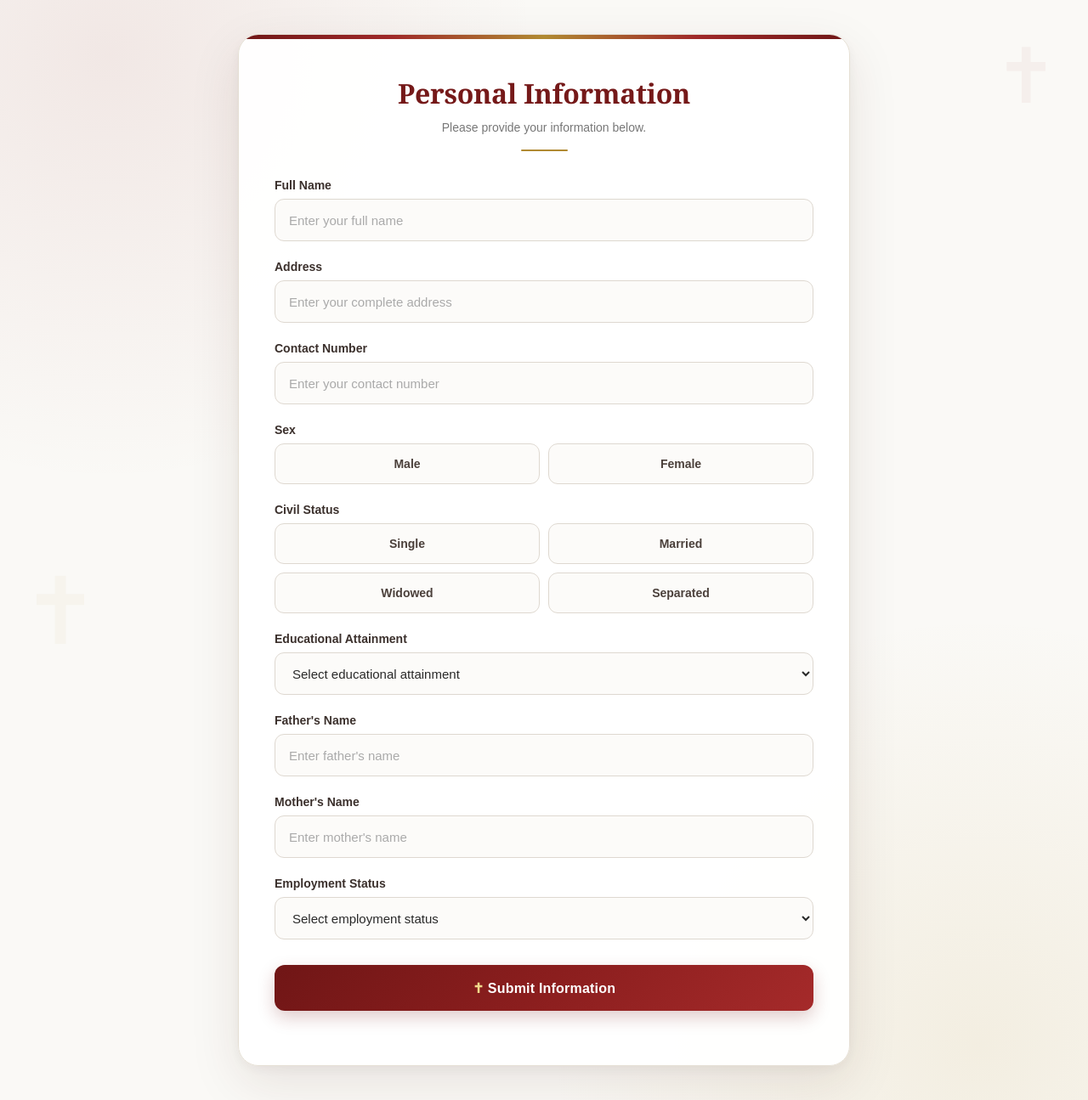
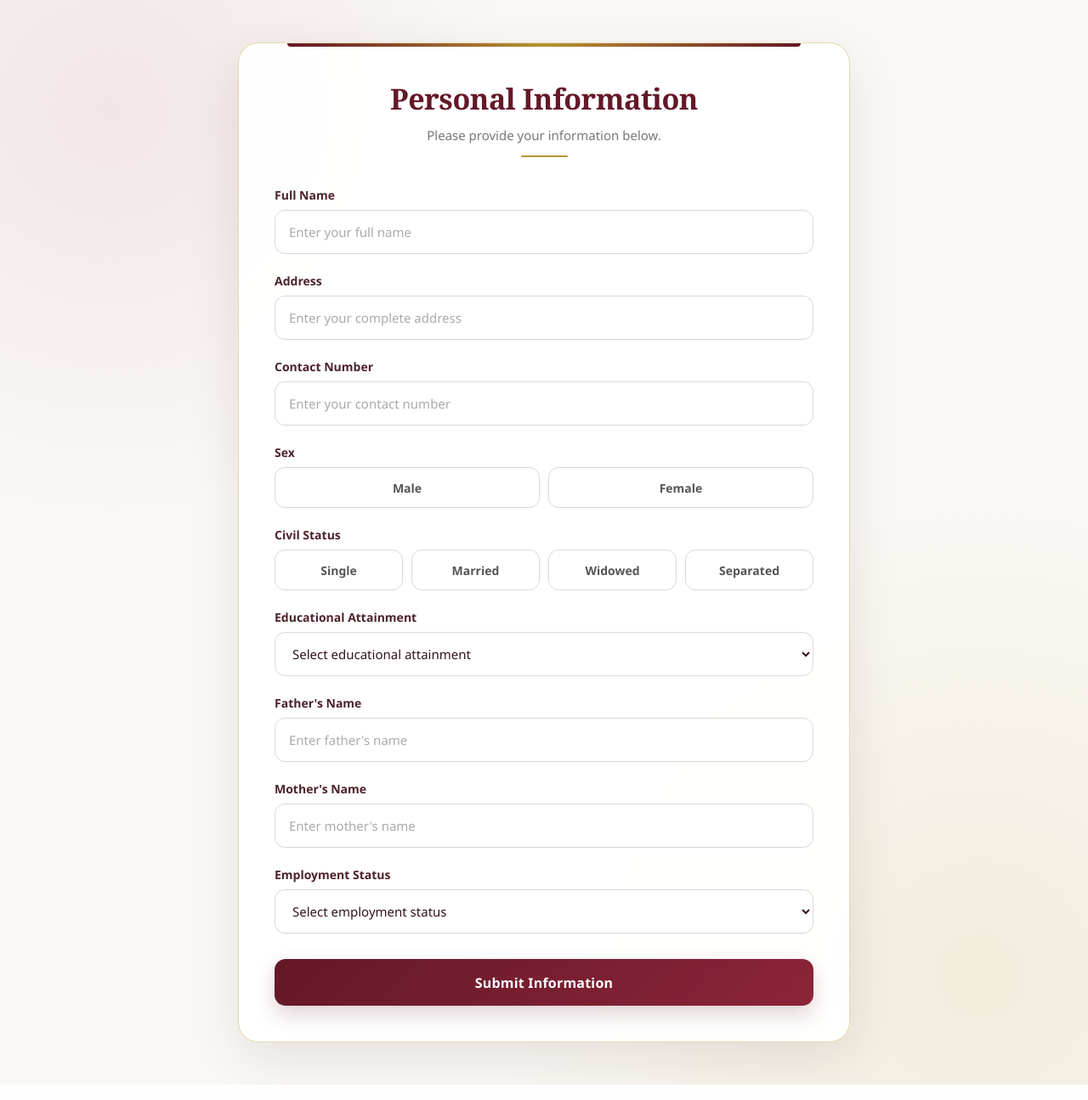
Before and after one commit to marrajanerick-alt/ja1manaoag, a Flask app: page / in a window 1280 px wide. Shown: the whole page at 85% size. Run offline with Flask 3, Linux system fonts and the light colour scheme.

Commit message:
Improve website design

```diff
--- a/static/style.css
+++ b/static/style.css
@@ -15,315 +14,175 @@ html {
 
 body {
     min-height: 100vh;
-
-    font-family: Arial, Helvetica, sans-serif;
-
-    color: #2b2b2b;
+    padding: 30px 15px;
+    font-family: "Segoe UI", Arial, sans-serif;
+    color: #35151d;
 
     background:
         radial-gradient(
-            circle at 10% 5%,
-            rgba(139, 28, 28, 0.08),
+            circle at 10% 10%,
+            rgba(128, 25, 45, 0.08),
             transparent 30%
         ),
         radial-gradient(
-            circle at 90% 95%,
-            rgba(180, 140, 40, 0.10),
-            transparent 30%
+            circle at 90% 90%,
+            rgba(190, 150, 45, 0.12),
+            transparent 35%
         ),
-        #faf9f6;
+        #faf8f5;
+}
 
-    padding: 40px 16px;
 
-    overflow-x: hidden;
+/* ================================
+   MAIN CONTAINER
+================================ */
+
+.container {
+    width: 100%;
+    max-width: 720px;
+    margin: 20px auto;
+
+    padding: 42px;
+
+    background: rgba(255, 255, 255, 0.94);
+
+    border: 1px solid rgba(190, 150, 45, 0.35);
+    border-radius: 24px;
+
+    box-shadow:
+        0 20px 60px rgba(60, 20, 30, 0.10);
+
+    position: relative;
+
+    animation: fadeUp 0.7s ease;
+}
+
+
+/* Elegant top accent */
+
+.container::before {
+    content: "";
+    position: absolute;
+
+    top: 0;
+    left: 8%;
+    right: 8%;
+
+    height: 4px;
+
+    border-radius: 0 0 10px 10px;
+
+    background: linear-gradient(
+        90deg,
+        #641827,
+        #b89232,
+        #641827
+    );
+}
+
+
+/* ================================
+   HEADER
+================================ */
+
+h1 {
+    text-align: center;
+
+    font-family: Georgia, "Times New Roman", serif;
+
+    font-size: 34px;
+    font-weight: 700;
+
+    color: #641827;
+
+    letter-spacing: -0.5px;
+
+    margin-bottom: 10px;
+}
+
+.subtitle {
+    text-align: center;
+
+    color: #777;
+
+    font-size: 15px;
+
+    margin-bottom: 35px;
 
     position: relative;
 }
 
 
-/* ========================================
-   SUBTLE FAITH DECORATION
-======================================== */
-
-body::before {
-    content: "✝";
-
-    position: fixed;
-
-    top: 25px;
-    right: 35px;
-
-    font-family: Georgia, serif;
-
-    font-size: 90px;
-
-    color: #8b1e1e;
-
-    opacity: 0.045;
-
-    pointer-events: none;
-
-    z-index: -1;
-}
-
-
-body::after {
-    content: "✝";
-
-    position: fixed;
-
-    bottom: 10px;
-    left: 25px;
-
-    font-family: Georgia, serif;
-
-    font-size: 110px;
-
-    color: #b08a32;
-
-    opacity: 0.045;
-
-    pointer-events: none;
-
-    z-index: -1;
-}
-
-
-/* ========================================
-   MAIN CONTAINER
-======================================== */
-
-.container {
-
-    width: 100%;
-
-    max-width: 720px;
-
-    margin: 0 auto;
-
-    padding: 42px;
-
-    background:
-        rgba(255, 255, 255, 0.94);
-
-    border: 1px solid #e5dfd4;
-
-    border-radius: 24px;
-
-    box-shadow:
-        0 20px 60px rgba(70, 30, 20, 0.10),
-        0 4px 15px rgba(70, 30, 20, 0.05);
-
-    position: relative;
-
-    overflow: hidden;
-
-    animation: appear 0.7s ease-out;
-}
-
-
-/* Burgundy top border */
-
-.container::before {
-
-    content: "";
-
-    position: absolute;
-
-    top: 0;
-    left: 0;
-
-    width: 100%;
-
-    height: 5px;
-
-    background:
-        linear-gradient(
-            90deg,
-            #6f1717,
-            #9f2929,
-            #b08a32,
-            #9f2929,
-            #6f1717
-        );
-}
-
-
-@keyframes appear {
-
-    from {
-        opacity: 0;
-        transform: translateY(25px);
-    }
-
-    to {
-        opacity: 1;
-        transform: translateY(0);
-    }
-}
-
-
-/* ========================================
-   HEADER
-======================================== */
-
-h1 {
-
-    text-align: center;
-
-    font-family: Georgia, "Times New Roman", serif;
-
-    font-size: 32px;
-
-    font-weight: 700;
-
-    color: #751919;
-
-    margin-top: 5px;
-
-    margin-bottom: 8px;
-
-    letter-spacing: -0.3px;
-}
-
-
-.subtitle {
-
-    text-align: center;
-
-    color: #777;
-
-    font-size: 14px;
-
-    line-height: 1.6;
-
-    margin-bottom: 32px;
-}
-
-
-/* Small decorative line */
+/* Gold decorative line */
 
 .subtitle::after {
-
     content: "";
 
     display: block;
 
     width: 55px;
-
     height: 2px;
 
-    margin: 15px auto 0;
+    margin: 14px auto 0;
 
-    background: #b08a32;
+    background: #b89232;
 
-    border-radius: 10px;
+    border-radius: 5px;
 }
 
 
-/* ========================================
-   FORM GROUP
-======================================== */
+/* ================================
+   FORM
+================================ */
+
+form {
+    display: flex;
+    flex-direction: column;
+    gap: 22px;
+}
 
 .form-group {
-
-    margin-bottom: 22px;
-
-    animation: fieldAppear 0.55s ease both;
+    display: flex;
+    flex-direction: column;
 }
 
 
-.form-group:nth-child(1) {
-    animation-delay: 0.05s;
-}
+/* ================================
+   LABELS
+================================ */
 
-.form-group:nth-child(2) {
-    animation-delay: 0.10s;
-}
+label {
+    margin-bottom: 8px;
 
-.form-group:nth-child(3) {
-    animation-delay: 0.15s;
-}
+    font-size: 14px;
+    font-weight: 600;
 
-.form-group:nth-child(4) {
-    animation-delay: 0.20s;
-}
-
-.form-group:nth-child(5) {
-    animation-delay: 0.25s;
-}
-
-.form-group:nth-child(6) {
-    animation-delay: 0.30s;
-}
-
-.form-group:nth-child(7) {
-    animation-delay: 0.35s;
-}
-
-.form-group:nth-child(8) {
-    animation-delay: 0.40s;
-}
-
-.form-group:nth-child(9) {
-    animation-delay: 0.45s;
+    color: #4d222b;
 }
 
 
-@keyframes fieldAppear {
-
-    from {
-        opacity: 0;
-        transform: translateY(12px);
-    }
-
-    to {
-        opacity: 1;
-        transform: translateY(0);
-    }
-}
-
-
-/* ========================================
-   LABELS
-======================================== */
-
-label {
-
-    display: block;
-
-    font-size: 14px;
-
-    font-weight: 600;
-
-    color: #3b302c;
-
-    margin-bottom: 8px;
-}
-
-
-/* ========================================
-   INPUTS
-======================================== */
+/* ================================
+   INPUTS & SELECTS
+================================ */
 
 input[type="text"],
 input[type="tel"],
 select {
-
     width: 100%;
 
-    height: 50px;
+    height: 52px;
 
     padding: 0 16px;
 
-    border: 1px solid #ded8d0;
+    border: 1px solid #ded7d1;
 
-    border-radius: 11px;
+    border-radius: 12px;
 
-    background: #fcfbf9;
+    background: #fff;
 
-    color: #292929;
+    color: #35151d;
 
+    font-family: inherit;
     font-size: 15px;
 
     outline: none;
@@ -331,91 +190,74 @@ select {
     transition:
         border-color 0.25s ease,
         box-shadow 0.25s ease,
-        background 0.25s ease,
-        transform 0.25s ease;
+        transform 0.25s ease,
+        background 0.25s ease;
 }
 
 
-input[type="text"]::placeholder,
-input[type="tel"]::placeholder {
+/* Placeholder */
 
+input::placeholder {
     color: #aaa;
 }
 
 
-input[type="text"]:hover,
-input[type="tel"]:hover,
-select:hover {
-
-    border-color: #c9bfb5;
-}
-
+/* Focus */
 
 input[type="text"]:focus,
 input[type="tel"]:focus,
 select:focus {
+    border-color: #8a2639;
 
-    background: #ffffff;
-
-    border-color: #8b1e1e;
+    background: #fff;
 
     box-shadow:
-        0 0 0 4px rgba(139, 30, 30, 0.09);
+        0 0 0 4px rgba(138, 38, 57, 0.08);
 
     transform: translateY(-1px);
 }
 
+
+/* Select arrow */
 
 select {
     cursor: pointer;
 }
 
 
-select option {
-
-    background: white;
-
-    color: #292929;
-}
-
-
-/* ========================================
+/* ================================
    RADIO BUTTONS
-======================================== */
+================================ */
 
 .radio-group {
+    display: flex;
 
-    display: grid;
-
-    grid-template-columns:
-        repeat(2, 1fr);
+    flex-wrap: wrap;
 
     gap: 10px;
 }
 
 
 .radio-option {
+    flex: 1;
+
+    min-width: 120px;
 
     position: relative;
 }
 
 
-.radio-option input {
-
+.radio-option input[type="radio"] {
     position: absolute;
 
     opacity: 0;
-
-    pointer-events: none;
 }
 
 
 .radio-option label {
-
     display: flex;
 
     align-items: center;
-
     justify-content: center;
 
     min-height: 48px;
@@ -424,81 +266,73 @@ select option {
 
     padding: 10px 15px;
 
-    border: 1px solid #ded8d0;
+    border: 1px solid #ded7d1;
 
-    border-radius: 11px;
+    border-radius: 12px;
 
-    background: #fcfbf9;
+    background: #fff;
 
-    color: #4b403b;
+    color: #555;
 
     cursor: pointer;
 
     font-size: 14px;
 
-    font-weight: 600;
-
     transition:
-        background 0.25s ease,
-        border-color 0.25s ease,
-        color 0.25s ease,
-        transform 0.2s ease,
-        box-shadow 0.25s ease;
+        all 0.25s ease;
 }
 
 
+/* Hover */
+
 .radio-option label:hover {
+    border-color: #a56d76;
 
-    background: #fff8f5;
+    background: #fff9fa;
 
-    border-color: #a33a3a;
-
-    color: #7c1d1d;
-
-    transform: translateY(-2px);
+    color: #641827;
 }
 
 
-.radio-option input:checked + label {
+/* Selected */
 
-    background: #8b1e1e;
+.radio-option input[type="radio"]:checked + label {
+    border-color: #7b1f32;
 
-    border-color: #8b1e1e;
+    background: #7b1f32;
 
     color: white;
 
     box-shadow:
-        0 6px 16px rgba(139, 30, 30, 0.22);
-
-    transform: translateY(-1px);
+        0 5px 15px rgba(123, 31, 50, 0.18);
 }
 
 
-/* ========================================
+/* ================================
    SUBMIT BUTTON
-======================================== */
+================================ */
 
 button[type="submit"] {
-
     width: 100%;
 
-    height: 54px;
+    height: 55px;
 
     margin-top: 8px;
 
     border: none;
 
-    border-radius: 12px;
+    border-radius: 13px;
 
     background:
         linear-gradient(
             135deg,
-            #701616,
-            #8b1e1e,
-            #a52a2a
+            #641827,
+            #8b2439
         );
 
     color: white;
+
+    font-family: inherit;
 
     font-size: 16px;
 
@@ -509,7 +343,7 @@ button[type="submit"] {
     cursor: pointer;
 
     box-shadow:
-        0 8px 20px rgba(112, 22, 22, 0.22);
+        0 10px 25px rgba(100, 24, 39, 0.20);
 
     transition:
         transform 0.25s ease,
@@ -518,59 +352,62 @@ button[type="submit"] {
 }
 
 
-button[type="submit"]::before {
-
-    content: "✝  ";
-
-    font-family: Georgia, serif;
-
-    color: #f1d98b;
-}
-
-
 button[type="submit"]:hover {
-
-    transform: translateY(-3px);
+    transform: translateY(-2px);
 
     box-shadow:
-        0 12px 28px rgba(112, 22, 22, 0.30);
+        0 14px 30px rgba(100, 24, 39, 0.28);
 
     filter: brightness(1.05);
 }
 
 
 button[type="submit"]:active {
-
-    transform: scale(0.98);
+    transform: translateY(0);
 
     box-shadow:
-        0 5px 12px rgba(112, 22, 22, 0.20);
+        0 6px 15px rgba(100, 24, 39, 0.18);
 }
 
 
-/* ========================================
+/* ================================
+   ANIMATION
+================================ */
+
+@keyframes fadeUp {
+    from {
+        opacity: 0;
+        transform: translateY(20px);
+    }
+
+    to {
+        opacity: 1;
+        transform: translateY(0);
+    }
+}
+
+
+/* ================================
    MOBILE
-======================================== */
+================================ */
 
 @media (max-width: 600px) {
 
     body {
-        padding: 20px 10px;
+        padding: 15px 10px;
     }
 
-
     .container {
+        margin: 10px auto;
 
         padding: 30px 20px;
 
         border-radius: 20px;
     }
 
-
     h1 {
-        font-size: 27px;
+        font-size: 28px;
     }
-
 
     .subtitle {
         font-size: 14px;
```
Also changed, not shown: other parts of static/style.css (+31 -18 lines).
